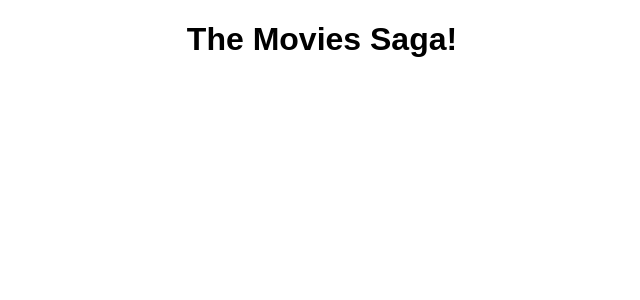
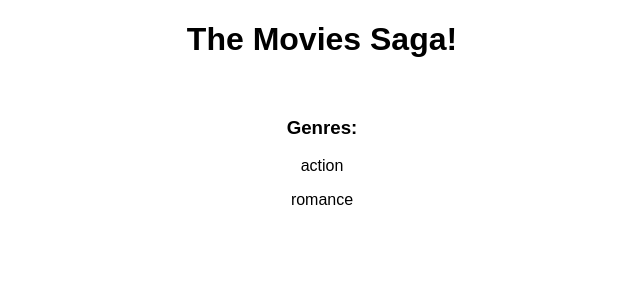
Before and after one commit to amandazimms/weekend-movie-sagas, a React (Create React App) app: page /#/details in a window 1280 px wide. Shown: the top 300 px of the page, without its empty margins (318-958 px from the left). Built offline with nearby package versions, Linux system fonts and the light colour scheme.

Commit message:
details page: placeholder genres displaying

```diff
--- a/src/components/AddMovie/AddMovie.jsx
+++ b/src/components/AddMovie/AddMovie.jsx
@@ -9,7 +9,7 @@ function AddMovie() {
 
     return (
         <main>
-
+            <h1>Add New Movie</h1>
         </main>
 
     );
--- a/src/components/Details/Details.jsx
+++ b/src/components/Details/Details.jsx
@@ -8,6 +8,7 @@ function Details() {
     const movies = useSelector(store => store.movies);
     const selectedMovie = useSelector(store => store.selectedMovie);
 
+    const genres = ["action", "romance"];
     useEffect(() => {
 
     }, []);
@@ -15,7 +16,12 @@ function Details() {
     return (
         <main>
             <h1>{selectedMovie.title}</h1>
+
             <img src={selectedMovie.poster} alt={selectedMovie.title}/>
+
+            <h3>Genres:</h3>
+            { genres.map(genre => <p>{genre}</p>) }
+
             <p>{selectedMovie.description}</p>
         </main>
 
--- a/src/components/MovieList/MovieList.jsx
+++ b/src/components/MovieList/MovieList.jsx
@@ -18,7 +18,12 @@ function MovieList() {
 
     return (
         <main>
-            <h1>MovieList</h1>
+            <h1>Movies</h1>
+
+            <Link to="/add-movie">
+                <button>Add New Movie</button>
+            </Link>
+
             <section className="movies">
                 {movies.map(movie => {
                     return (
```
